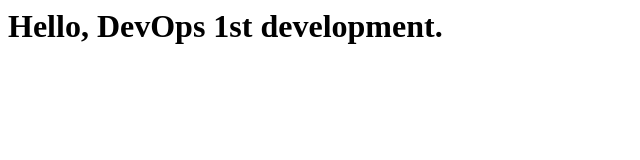
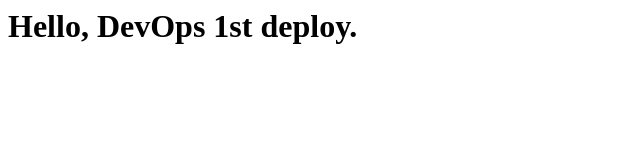
Before and after one commit to traininginstructor/devops1st, a plain HTML site: page index.html in a window 1280 px wide. Shown: the whole page, without its empty margins (0-640 px from the left). Drawn offline with Linux system fonts and the light colour scheme.

Commit message:
Update index.html

```diff
--- a/index.html
+++ b/index.html
@@ -3,6 +3,6 @@
     <title>sample</title>
   </head>
   <body>
-    <h1>Hello, DevOps 1st development.</h1>
+    <h1>Hello, DevOps 1st deploy.</h1>
   </body>
 </html>
```
